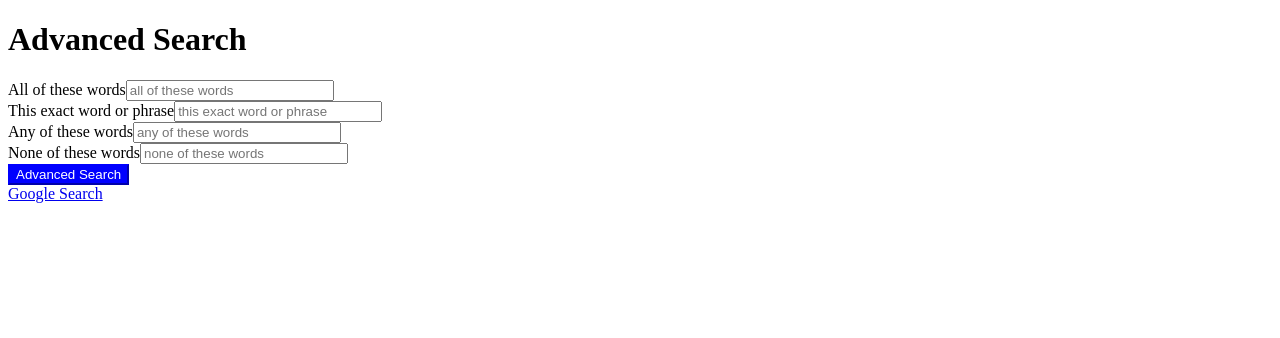
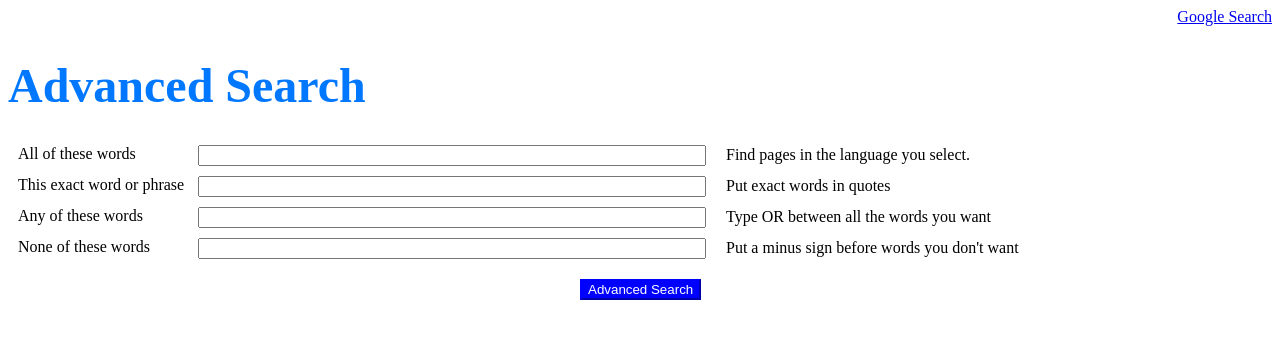
Before and after one commit to edbryson7/Search, a plain HTML site: page advanced.html in a window 1280 px wide. Drawn offline with Linux system fonts and the light colour scheme.

Commit message:
more styling

```diff
--- a/advanced.html
+++ b/advanced.html
@@ -8,20 +8,20 @@
 </head>
 
 <body>
+    <div id="links"><a class="indexLink" href="index.html">Google Search</a></div>
     <h1>Advanced Search</h1>
     <form action="https://google.com/search">
         <div class="textinput">
-            All of these words<input type="text" name="as_q" placeholder="all of these words">
-            <br>
-            This exact word or phrase<input type="text" name="as_epq" placeholder="this exact word or phrase">
-            <br>
-            Any of these words<input type="text" name="as_oq" placeholder="any of these words">
-            <br>
-            None of these words<input type="text" name="as_eq" placeholder="none of these words">
+            <div class="advanced-input"><span class="label">All of these words</span><input type="text" name="as_q"><span class="explanation">Find pages in the language you select.</span></div>
+
+            <div class="advanced-input"><span class="label">This exact word or phrase</span><input type="text" name="as_epq"><span class="explanation">Put exact words in quotes</span></div>
+
+            <div class="advanced-input"><span class="label">Any of these words</span><input type="text" name="as_oq"><span class="explanation">Type OR between all the words you want</span></div>
+
+            <div class="advanced-input"><span class="label">None of these words</span><input type="text" name="as_eq"><span class="explanation">Put a minus sign before words you don't want</span></div>
         </div>
-        <input type="submit" value="Advanced Search">
+        <input id="advanced-submit" type="submit" value="Advanced Search">
     </form>
-    <a class="indexLink" href="index.html">Google Search</a>
 </body>
 
 </html>
--- a/styles.css
+++ b/styles.css
@@ -1,9 +1,9 @@
-div#links {
+#links {
     text-align: right;
 }
 
 h1 {
-    padding-top: 7%;
+    margin-top: 7%;
     text-align: center;
     color: #0077ff;
     font-size: 48px;
--- a/styles1.css
+++ b/styles1.css
@@ -1,16 +1,38 @@
-input[type="submit"] {
-    width: max-content;
+#links {
+    text-align: right;
+}
+
+h1 {
+    text-align: left;
+    color: #0077ff;
+    font-size: 48px;
+}
+
+#advanced-submit {
     background-color: blue;
     border-color: blue;
     color: white;
+    margin-top: 10px;
+    margin-left: 572px;
 }
 
-input:hover[type="submit"] {
+#advanced-submit:hover {
     border-color: black;
 }
 
 input[type="text"] {
-    width: 200px;
+    width: 500px;
 }
 
-.textinput {}
+.advanced-input {
+    margin: 10px;
+}
+
+.explanation {
+    margin-left: 20px;
+}
+
+.label {
+    float: left;
+    width: 180px
+}
```
